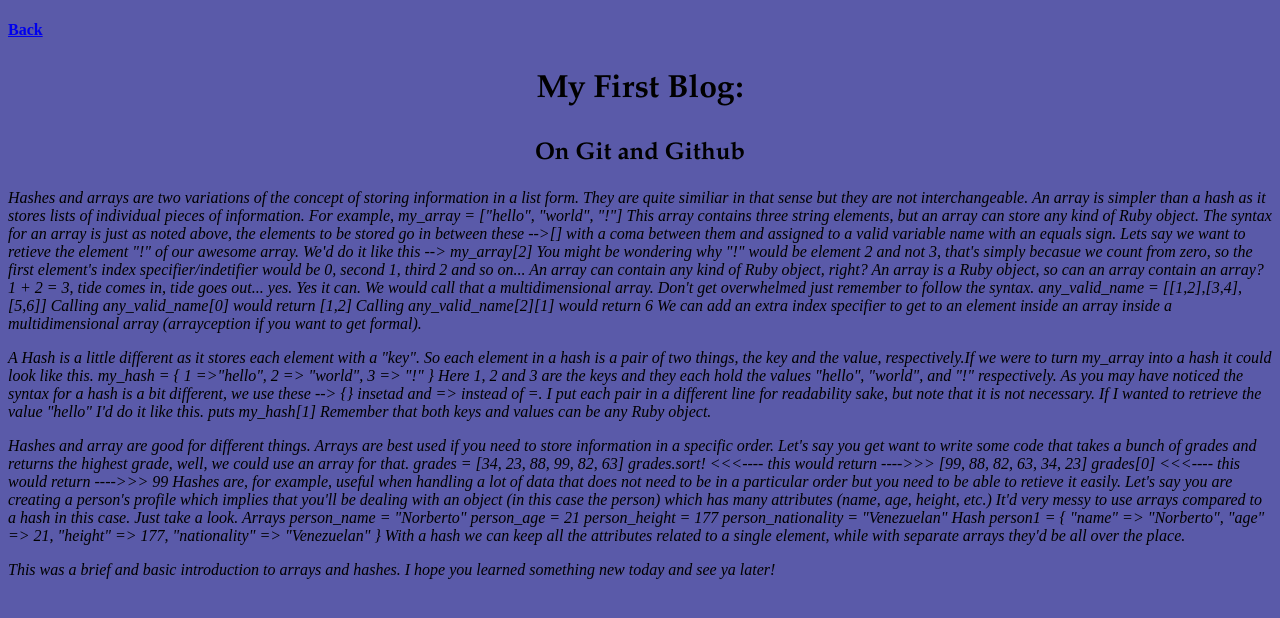
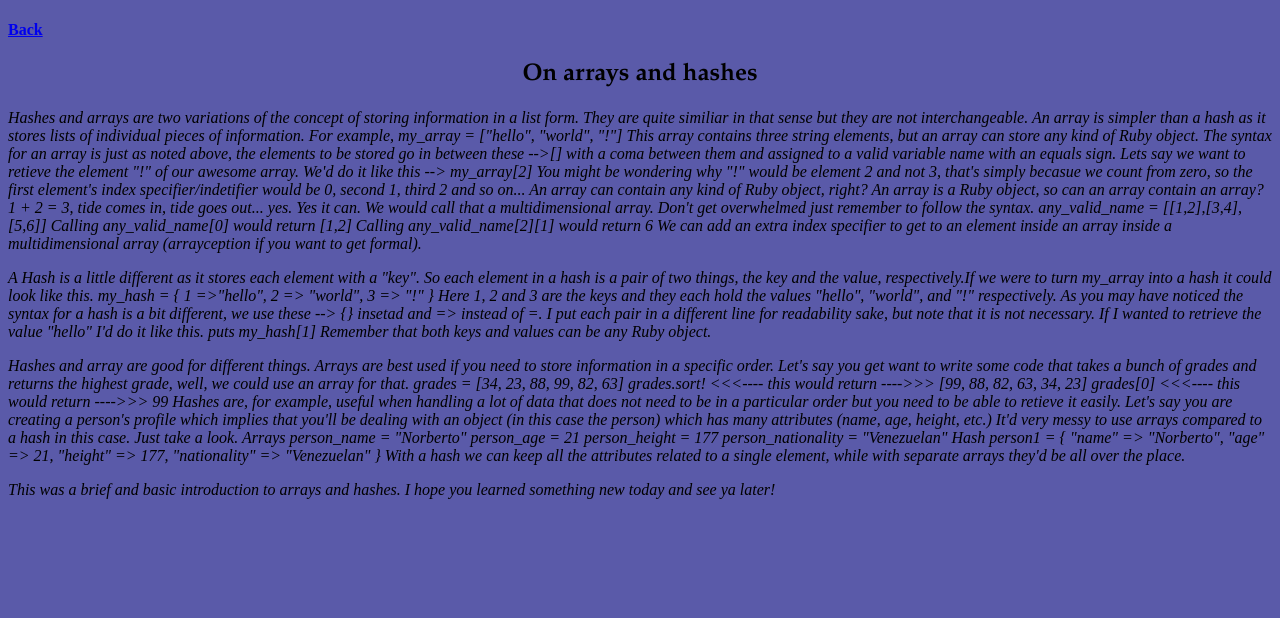
Before and after one commit to Norberto94/Norberto94.github.io, a plain HTML site: page arrays-hashes.html in a window 1280 px wide. Drawn offline with Linux system fonts and the light colour scheme.

Commit message:
add my arrays vs hashes post

```diff
--- a/arrays-hashes.html
+++ b/arrays-hashes.html
@@ -1,6 +1,6 @@
 <!DOCTYPE html>
 <head>
-  <title>My first blog post!</title>
+  <title>My first blog</title>
   <meta charset="UTF-8">
   <link rel="stylesheet" type="text/css" href="../stylesheets/default.css">
   <link rel="stylesheet" type="text/css" href="../stylesheets/blog.css">
@@ -9,8 +9,8 @@
 <main>
   <a href="http://Norberto94.github.io/blog/index2.html"><h4 id=back>Back</h4></a>
 
-  <h1 class="simple">My First Blog:</h1>
-  <h2 class="simple">On Git and Github</h2>
+
+  <h2 class="simple">On arrays and hashes</h2>
 
   <section>
     <p>
```
